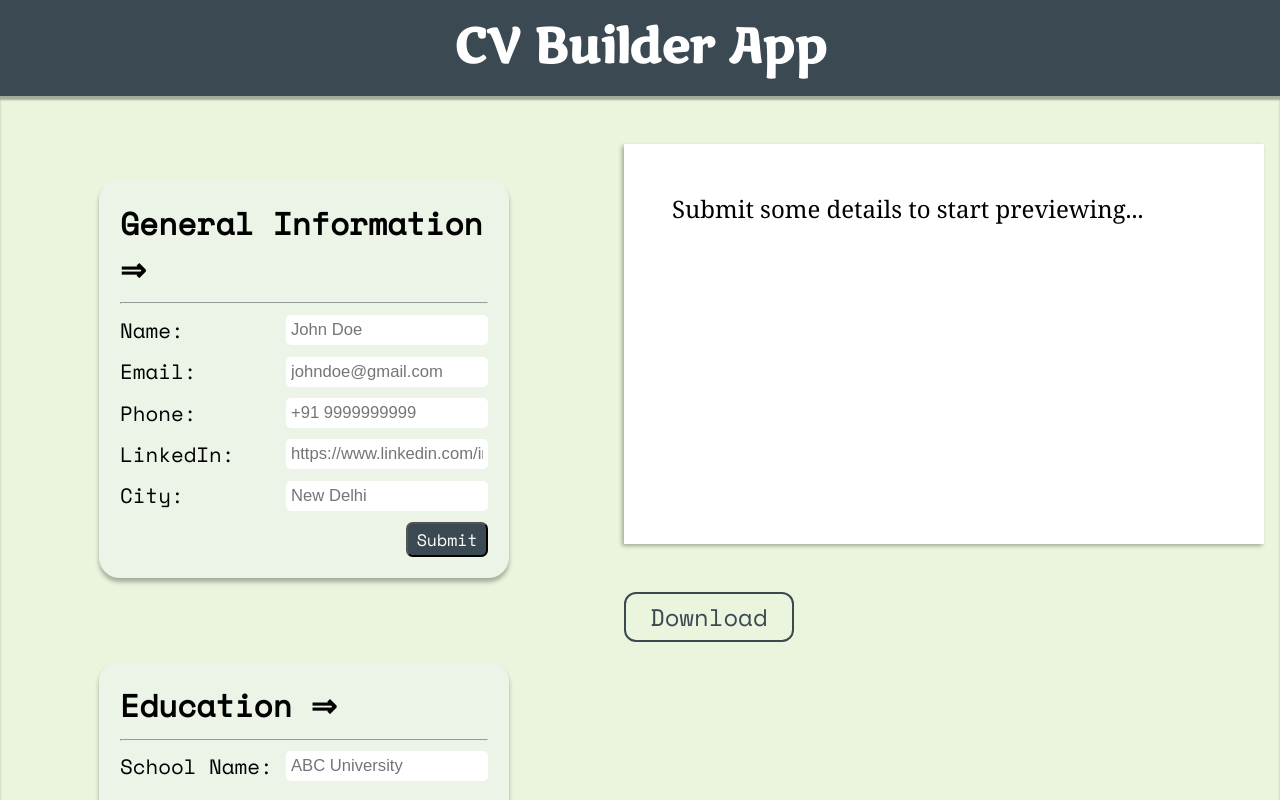
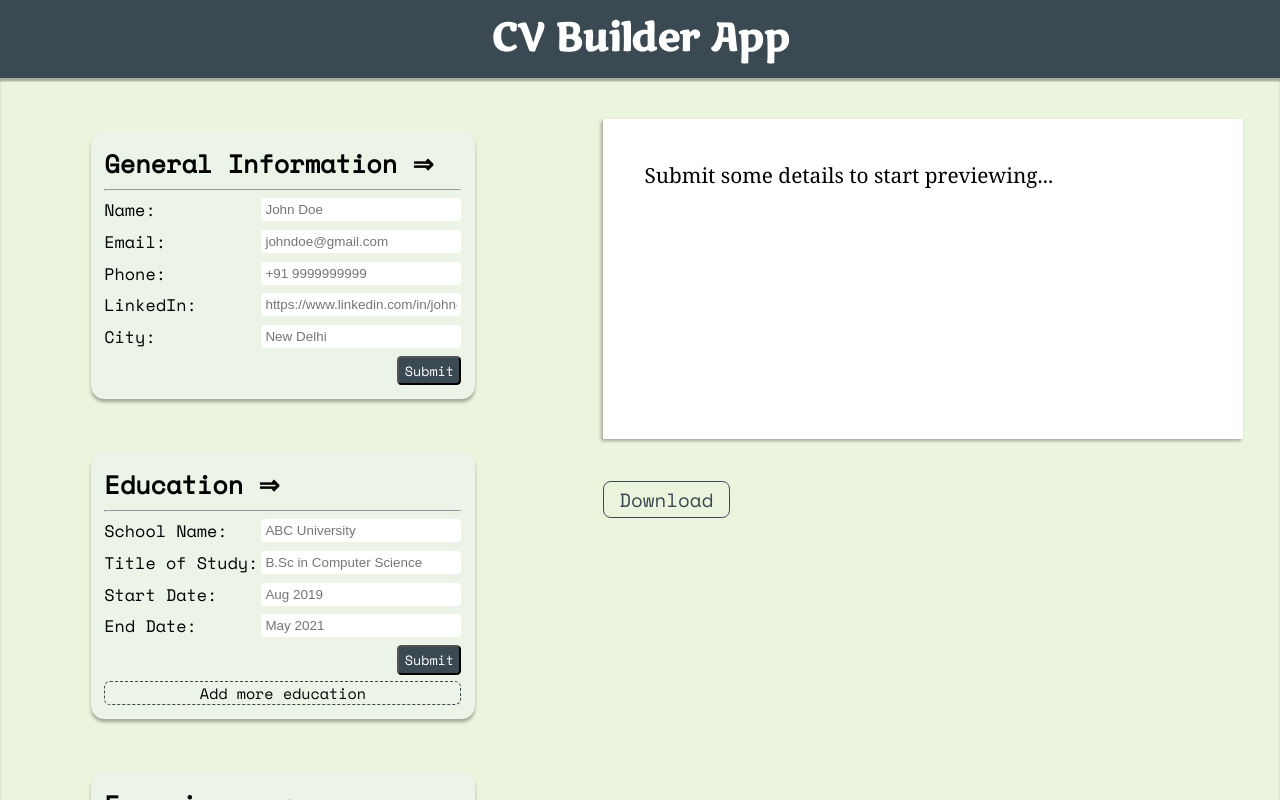
Before and after one commit to shreyaa-offgrid/cv-application, a React (Vite) app: page / in a window 1280 px wide. Shown: the top 800 px of the page. Built offline with nearby package versions, Linux system fonts and the light colour scheme.

Commit message:
Fix errors causes by local host at 80% zoom

```diff
--- a/src/App.css
+++ b/src/App.css
@@ -1,7 +1,7 @@
-.main-flex{
+.main-flex {
     display: flex;
     background-color: #EBF4DD;
     justify-content: space-around;
     align-items: flex-start;
-    box-shadow: inset 0 4px 2px rgb(0,0,0,0.3);
+    box-shadow: inset 0 3.2px 1.6px rgb(0, 0, 0, 0.3);
 }
--- a/src/components/Fields.jsx
+++ b/src/components/Fields.jsx
@@ -1,4 +1,4 @@
-export default function Fields({fields, editMode, placeholders, handleChange, draftInfo}){
+export default function Fields({ fields, editMode, placeholders, handleChange, draftInfo }) {
     return (
         <>{fields.map(field =>
             <div className="field" key={field}>
@@ -11,7 +11,7 @@ export default function Fields({fields, editMode, placeholders, handleChange, dr
                         value={draftInfo[field] || ""}
                     />
                 }
-                {editMode && <p style={{fontSize:'0.9em', color:"#3B4953"}}>{draftInfo[field] || ""}</p>}
+                {editMode && <p style={{ fontSize: '0.8em', color: "#3B4953" }}>{draftInfo[field] || ""}</p>}
             </div>
         )}
         </>
--- a/src/styles/Buttons.css
+++ b/src/styles/Buttons.css
@@ -1,6 +1,6 @@
 .btns-flex {
     display: flex;
-    gap: 1em;
+    gap: 0.8em;
     align-items: center;
     justify-content: end;
 }
@@ -10,8 +10,8 @@
     color: white;
     font-size: 0.8em;
     font-family: SpaceMono, monospace;
-    padding: 0.2em 0.5em;
-    border-radius: 0.4em;
+    padding: 0.2em 0.4em;
+    border-radius: 0.32em;
 }
 
 .btns-flex button:hover {
--- a/src/styles/Footer.css
+++ b/src/styles/Footer.css
@@ -6,7 +6,7 @@
 
 footer {
     background-color: #3B4953;
-    padding: 0.5em;
+    padding: 0.4em;
     margin: 0;
     display: flex;
     align-items: center;
@@ -18,6 +18,6 @@ footer p {
     padding: 0;
     color: white;
     text-align: center;
-    font-size: 1.1em;
+    font-size: 0.9em;
     font-family: SpaceMono, monospace;
 }
--- a/src/styles/Form.css
+++ b/src/styles/Form.css
@@ -5,23 +5,23 @@
 }
 
 .form-container {
-    padding: 4em;
+    padding: 3.2em;
     display: flex;
     flex-direction: column;
-    gap: 4em;
-    width: 32vw;
-    font-size: 1.3em;
+    gap: 3.2em;
+    width: 30vw;
+    font-size: 1.05em;
     font-family: SpaceMono, system-ui;
 }
 
 .section {
     background-color: #ECF4E8;
-    padding: 1em;
-    border-radius: 1em;
-    box-shadow: 0px 4px 4px rgb(0, 0, 0, 0.3);
+    padding: 0.8em;
+    border-radius: 0.8em;
+    box-shadow: 0px 3.2px 3.2px rgb(0, 0, 0, 0.3);
     display: flex;
     flex-direction: column;
-    gap: 0.5em;
+    gap: 0.4em;
 }
 
 .field {
@@ -42,8 +42,8 @@
 .add-more {
     background-color: #ECF4E8;
     font-family: SpaceMono, monospace;
-    font-size: 1em;
-    border-radius: 0.5em;
+    font-size: 0.9em;
+    border-radius: 0.4em;
     border: #3B4953 1px dashed;
 }
 
--- a/src/styles/Header.css
+++ b/src/styles/Header.css
@@ -1,17 +1,17 @@
 @font-face {
     font-family: MarkoOne;
     src: url("./fonts/MarkoOne-Regular.woff2"),
-    url("./fonts/MarkoOne-Regular.woff");
+        url("./fonts/MarkoOne-Regular.woff");
 }
 
-header{
+header {
     background-color: #3B4953;
-    padding: 1em;
+    padding: 0.8em;
     font-family: MarkoOne, Arial, Helvetica, sans-serif;
 }
 
-header h1{
-    font-size: 3em;
+header h1 {
+    font-size: 2.4em;
     color: white;
     text-align: center;
 }
--- a/src/styles/Preview.css
+++ b/src/styles/Preview.css
@@ -11,29 +11,29 @@
 
 .preview-pane {
     width: 50vw;
-    min-height: 50vh;
+    min-height: 40vh;
     background-color: white;
     margin: 2em 0em;
     padding: 2em;
     box-sizing: border-box;
-    font-size: 1.5em;
-    box-shadow: -2px 2px 4px rgb(0, 0, 0, 0.3);
+    font-size: 1.3em;
+    box-shadow: -1.6px 1.6px 3.2px rgb(0, 0, 0, 0.3);
     font-family: Georgia, 'Times New Roman', Times, serif;
 }
 
 .preview-box button {
-    padding: 0.2em 1em;
-    border: 2px solid #3B4953;
+    padding: 0.16em 0.8em;
+    border: 1.6px solid #3B4953;
     color: #3B4953;
-    font-size: 1.5em;
+    font-size: 1.2em;
     background-color: #EBF4DD;
-    border-radius: 0.5em;
+    border-radius: 0.4em;
     font-family: SpaceMono, monospace;
 }
 
 .preview-box button:hover {
     background-color: #90AB8B;
-    border: 2px solid #90AB8B;
+    border: 1.6px solid #90AB8B;
     transform: scale(1.02);
     transition: transform ease-out 0.2s;
 }
@@ -51,8 +51,8 @@
 
 .generalInfo p {
     text-align: center;
-    margin-bottom: 0.5em;
-    font-size: 1em;
+    margin-bottom: 0.4em;
+    font-size: 0.9em;
 }
 
 .generalInfo p a {
@@ -70,29 +70,34 @@
     background-color: #3B4953;
 }
 
-.education h3, .experience h3 {
+.education h3,
+.experience h3 {
     margin-top: 0.7em;
     color: #3B4953;
 }
 
-.eduTitle, .expTitle {
+.eduTitle,
+.expTitle {
     display: flex;
     align-items: center;
     justify-content: space-between;
     margin-top: 0.5em;
 }
 
-.eduTitle .name, .expTitle .name {
+.eduTitle .name,
+.expTitle .name {
     font-weight: 600;
 }
 
-.education .title, .experience .title {
+.education .title,
+.experience .title {
     font-style: italic;
 }
 
-.education hr, .experience hr {
+.education hr,
+.experience hr {
     border: none;
-    height: 1px;
+    height: 2px;
     background-color: #5A7863;
     margin-top: 0.3em;
 }
```
